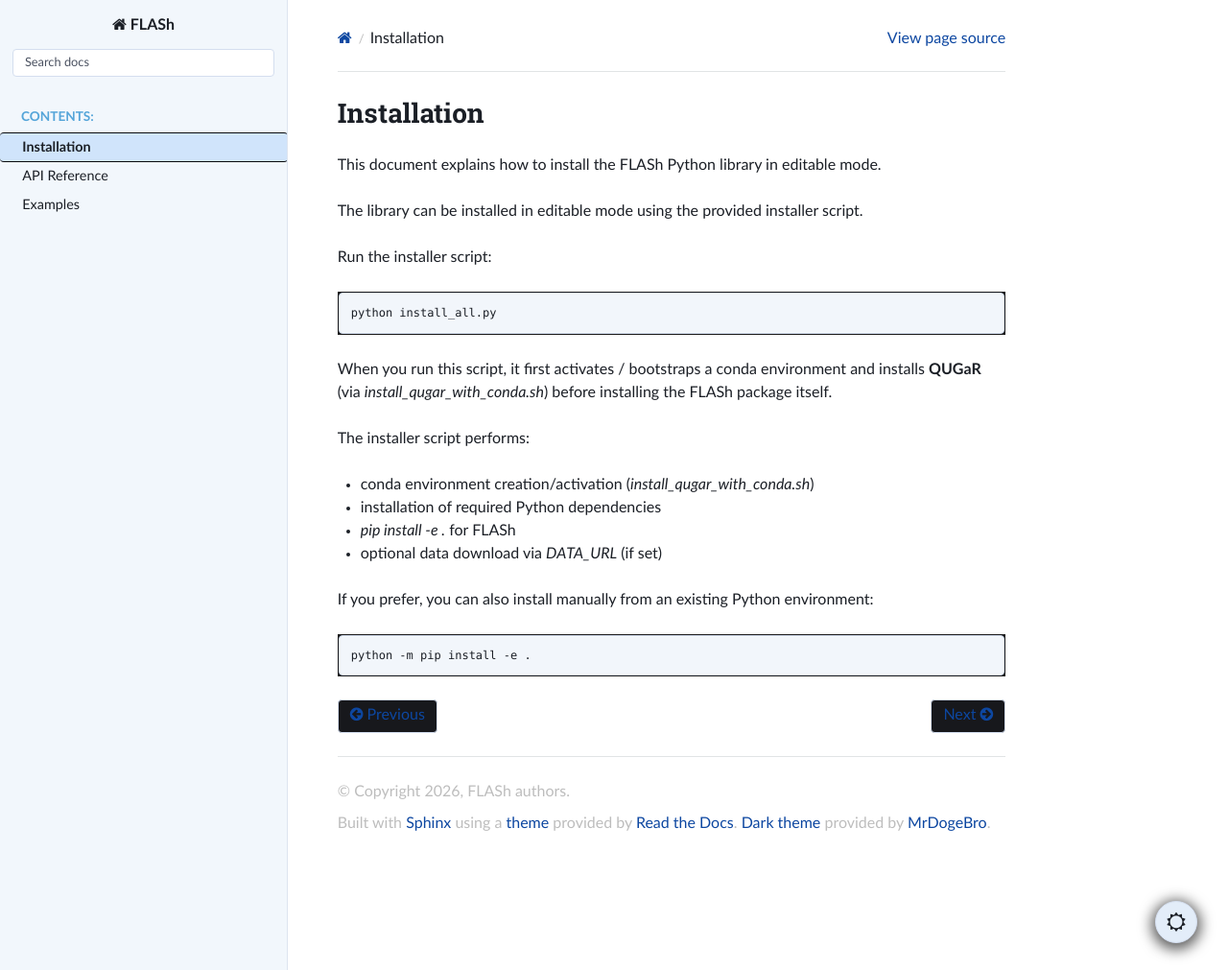
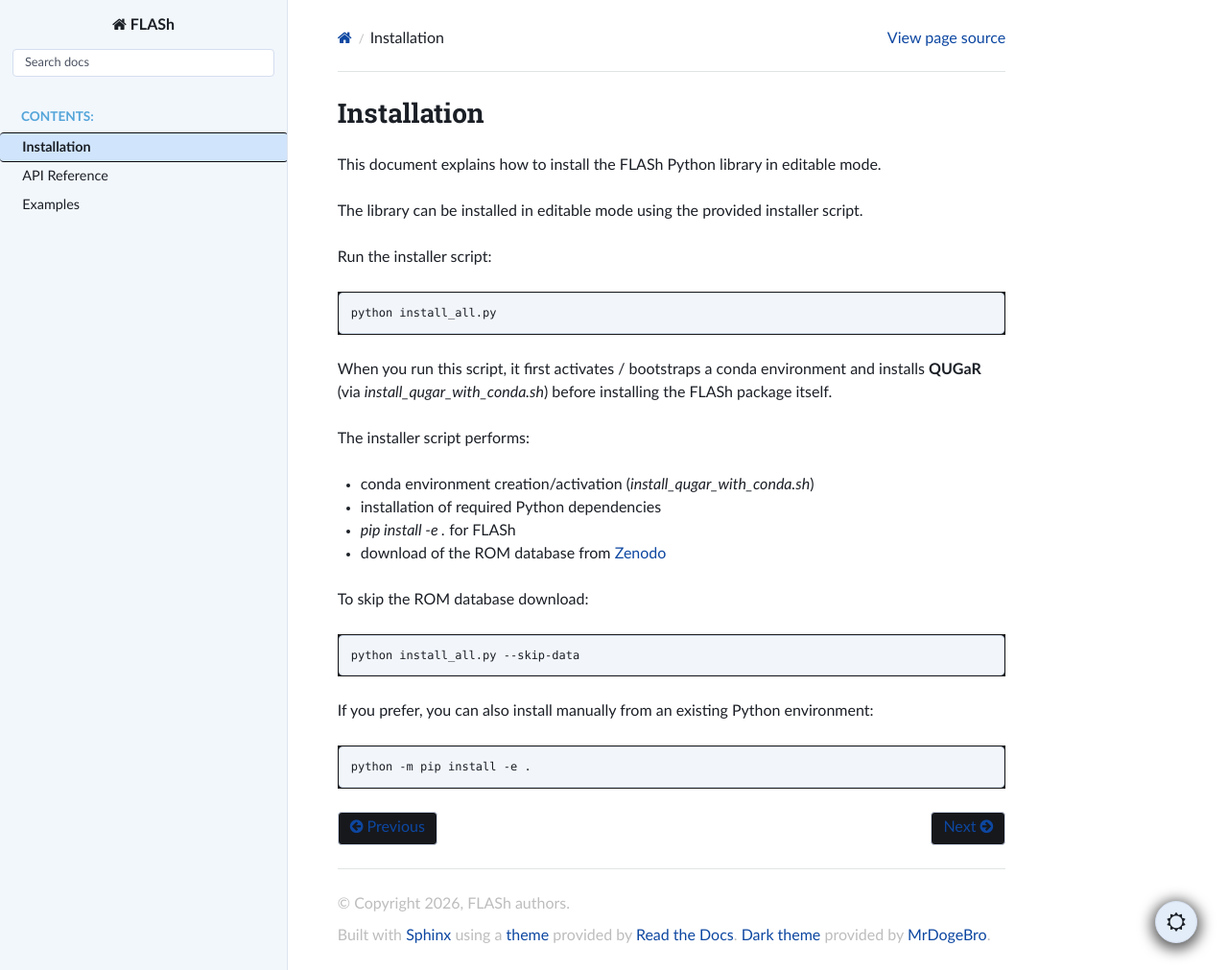
Before and after one commit to pantolin/FLASh_fork, a Sphinx documentation site: the page built from docs/installation.rst, in a window 1280 px wide and 1011 px high. Shown: the whole window at 96% size. Built offline with Sphinx 7.4.7 and the Read the Docs theme 3.1.0, drawn with Linux system fonts in a browser that asks for light colours.

Commit message:
Switch data download from Google Drive/gdown to Zenodo
Replace the optional gdown-based Google Drive download with a direct
download of the ROM database from Zenodo using curl/wget. Add --skip-data
flag to skip the download step.

Co-Authored-By: Claude Opus 4.6 (1M context) <noreply@anthropic.com>

```diff
--- a/docs/installation.rst
+++ b/docs/installation.rst
@@ -22,7 +22,13 @@ The installer script performs:
 - conda environment creation/activation (`install_qugar_with_conda.sh`)
 - installation of required Python dependencies
 - `pip install -e .` for FLASh
-- optional data download via `DATA_URL` (if set)
+- download of the ROM database from `Zenodo <https://zenodo.org/records/19254389>`_
+
+To skip the ROM database download:
+
+.. code-block:: bash
+
+   python install_all.py --skip-data
 
 If you prefer, you can also install manually from an existing Python
 environment:
```
Also changed, not shown: README.md (+10 -3 lines), install_all.py (+6 -4 lines), 1 other file.
